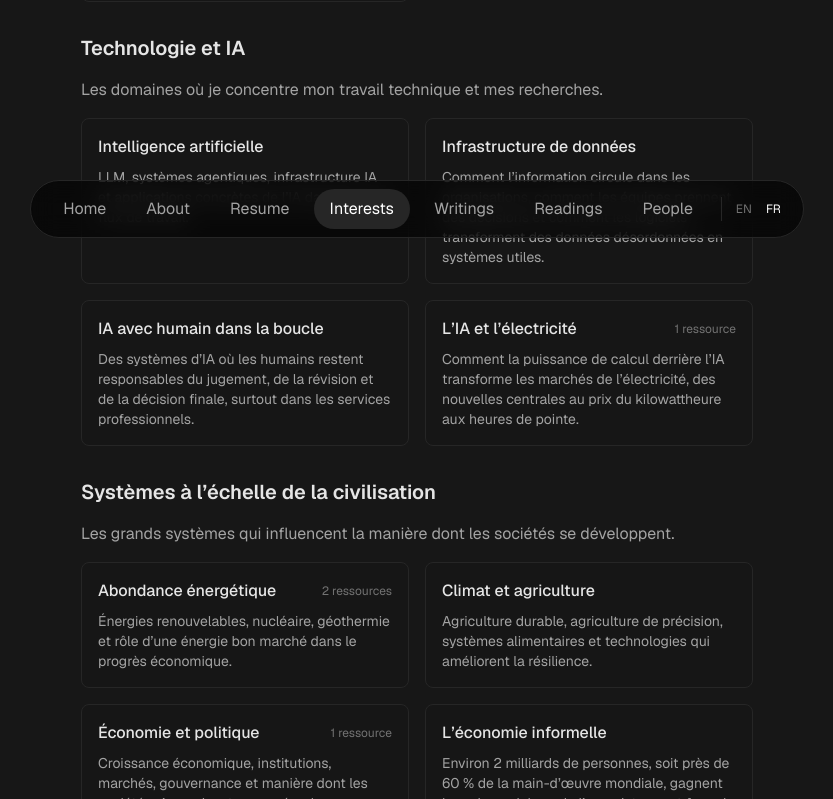
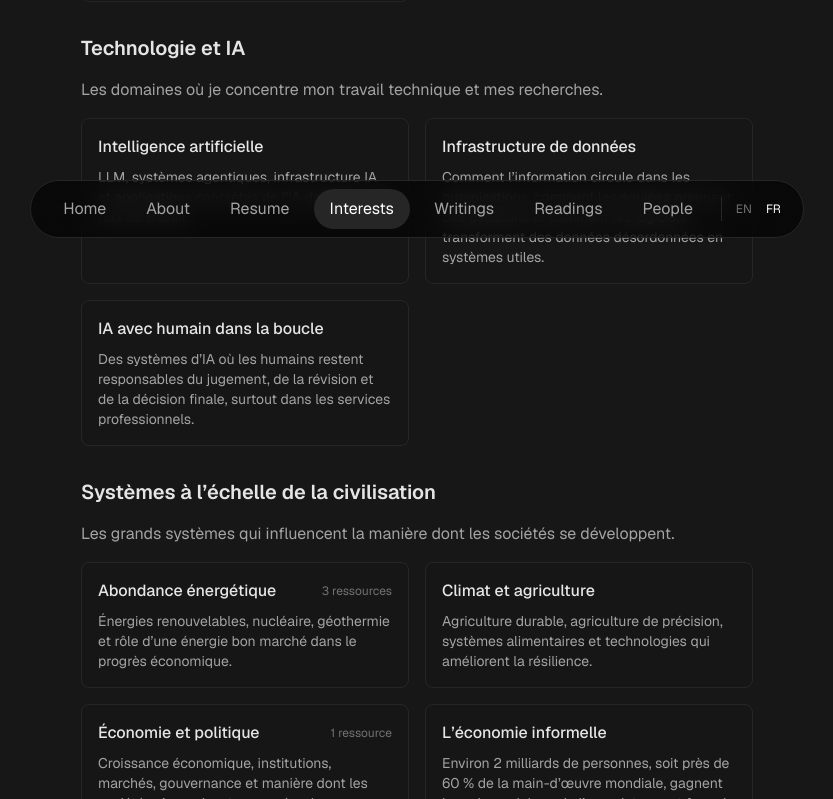
Before and after one commit to MercureTony/mercuretony.github.io, a Next.js app: page /fr/interests in a window 1280 px wide. Shown: the part 530-1329 px from the top of the page, without its empty margins (223-1056 px from the left). Built offline with nearby package versions, Linux system fonts and the light colour scheme.

Commit message:
Interests: drop AI and Electricity, keep Power 2026 under Energy Abundance
Co-Authored-By: Claude Opus 5.5 <noreply@anthropic.com>
Claude-Session: https://claude.ai/code/session_01585TaScnmtSJ4KhX3yyiXe

```diff
--- a/src/data/interests-data.fr.ts
+++ b/src/data/interests-data.fr.ts
@@ -41,19 +41,6 @@ export const INTERESTS_DATA_FR: Interest[] = [
         description:
           "Des systèmes d’IA où les humains restent responsables du jugement, de la révision et de la décision finale, surtout dans les services professionnels.",
       },
-      {
-        name: "L’IA et l’électricité",
-        description:
-          "Comment la puissance de calcul derrière l’IA transforme les marchés de l’électricité, des nouvelles centrales au prix du kilowattheure aux heures de pointe.",
-        resources: [
-          {
-            title: "Power 2026, de Neel Somani",
-            url: "https://power2026.ai/",
-            type: "book",
-            date: "2026",
-          },
-        ],
-      },
     ],
   },
   {
@@ -65,6 +52,12 @@ export const INTERESTS_DATA_FR: Interest[] = [
         description:
           "Énergies renouvelables, nucléaire, géothermie et rôle d’une énergie bon marché dans le progrès économique.",
         resources: [
+          {
+            title: "Power 2026, de Neel Somani",
+            url: "https://power2026.ai/",
+            type: "book",
+            date: "2026",
+          },
           {
             title: "CFS to build first ARC fusion power plant in Virginia",
             url: "https://blog.cfs.energy/cfs-will-build-its-first-arc-fusion-power-plant-in-virginia/",
--- a/src/data/interests-data.ts
+++ b/src/data/interests-data.ts
@@ -59,19 +59,6 @@ export const INTERESTS_DATA: Interest[] = [
         name: "Human-in-the-Loop AI",
         description:
           "AI systems where humans remain responsible for judgment, review, and final decisions, especially in professional services."
-      },
-      {
-        name: "AI and Electricity",
-        description:
-          "How the compute behind AI is changing electricity markets, from new power plants to the price of a kilowatt-hour at peak hours.",
-        resources: [
-          {
-            title: "Power 2026, by Neel Somani",
-            url: "https://power2026.ai/",
-            type: "book",
-            date: "2026"
-          }
-        ]
       }
     ]
   },
@@ -84,6 +71,12 @@ export const INTERESTS_DATA: Interest[] = [
         description:
           "Renewable energy, nuclear power, geothermal systems, and the role of cheap energy in economic progress.",
         resources: [
+          {
+            title: "Power 2026, by Neel Somani",
+            url: "https://power2026.ai/",
+            type: "book",
+            date: "2026"
+          },
           {
             title: "CFS to build first ARC fusion power plant in Virginia",
             url: "https://blog.cfs.energy/cfs-will-build-its-first-arc-fusion-power-plant-in-virginia/",
```
